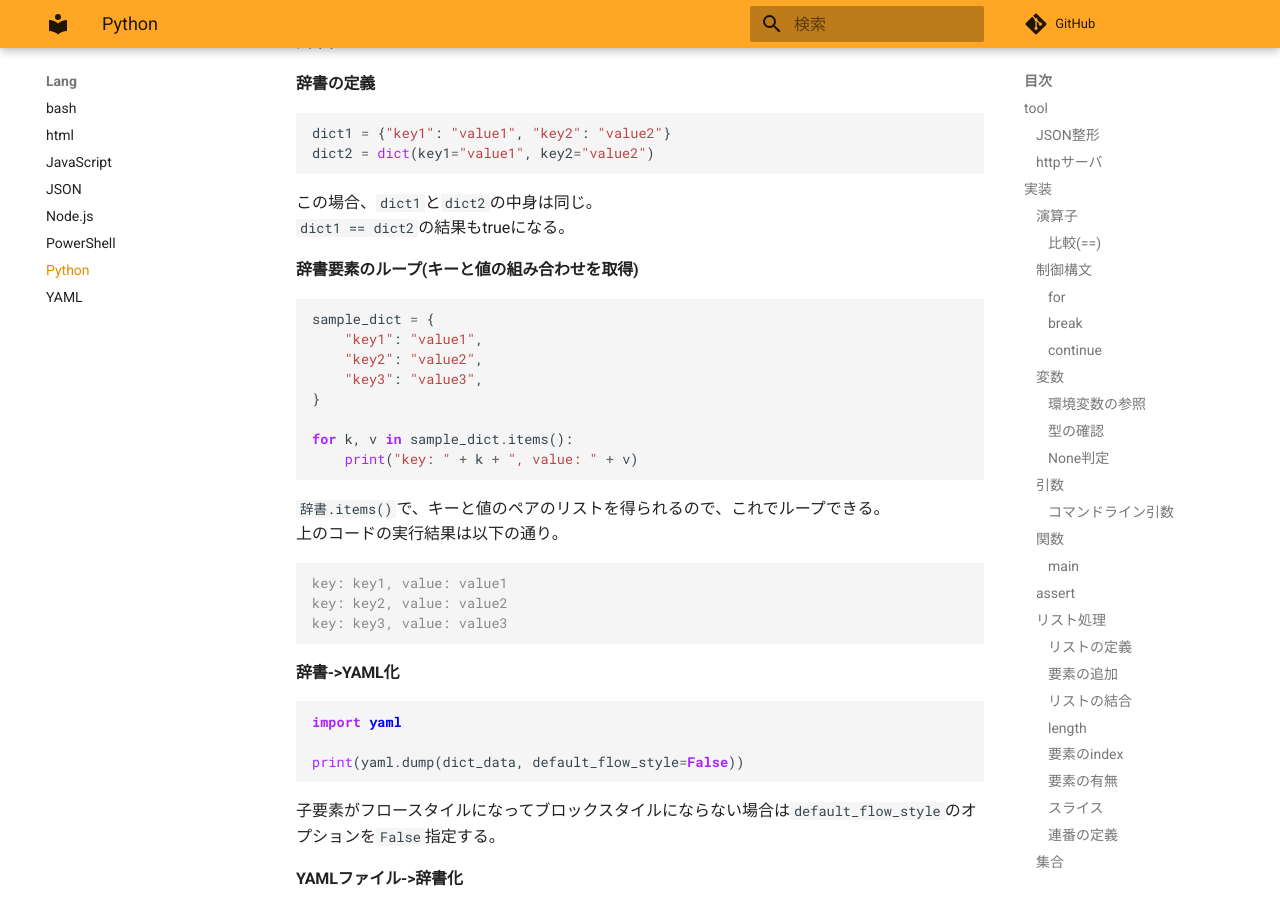
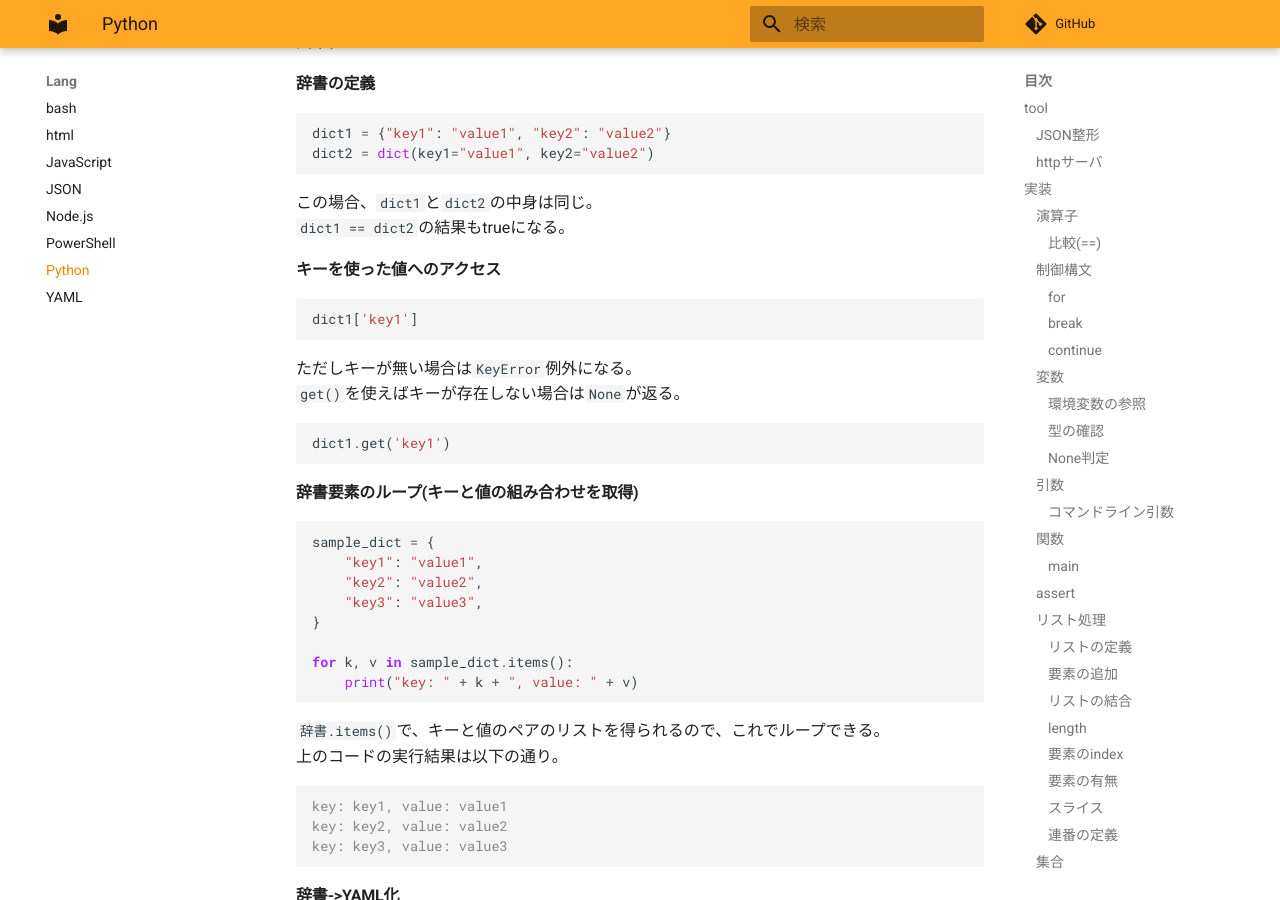
Before and after one commit to zaki-lknr/docs, an MkDocs documentation site: the page built from docs/lang/python.md, in a window 1280 px wide and 900 px high, scrolled down 5817 px. Built offline with MkDocs 1.6.1 and Material for MkDocs 9.7.7, drawn with Linux system fonts in a browser that asks for light colours; comment, search, counter and statistics services are not loaded.

Commit message:
add: lang/python: 辞書のキーによる値アクセス

````diff
--- a/docs/lang/python.md
+++ b/docs/lang/python.md
@@ -307,6 +307,19 @@ dict2 = dict(key1="value1", key2="value2")
 
 この場合、`dict1`と`dict2`の中身は同じ。
 `dict1 == dict2`の結果もtrueになる。
+
+#### キーを使った値へのアクセス
+
+```py
+dict1['key1']
+```
+
+ただしキーが無い場合は`KeyError`例外になる。
+`get()`を使えばキーが存在しない場合は`None`が返る。
+
+```py
+dict1.get('key1')
+```
 
 #### 辞書要素のループ(キーと値の組み合わせを取得)
 
````
